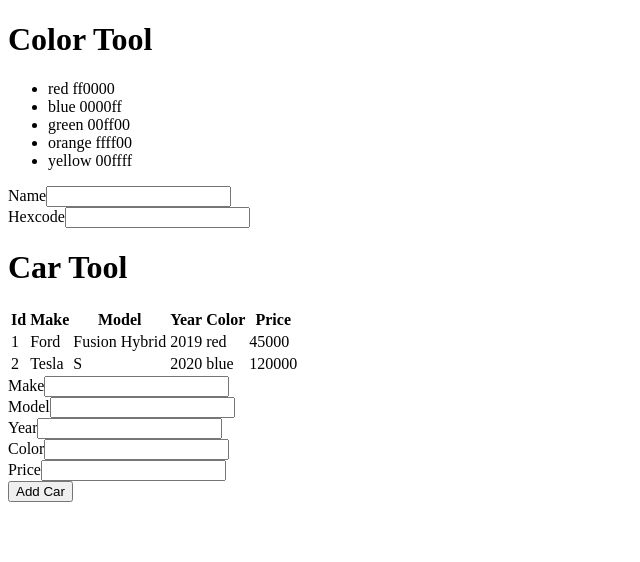
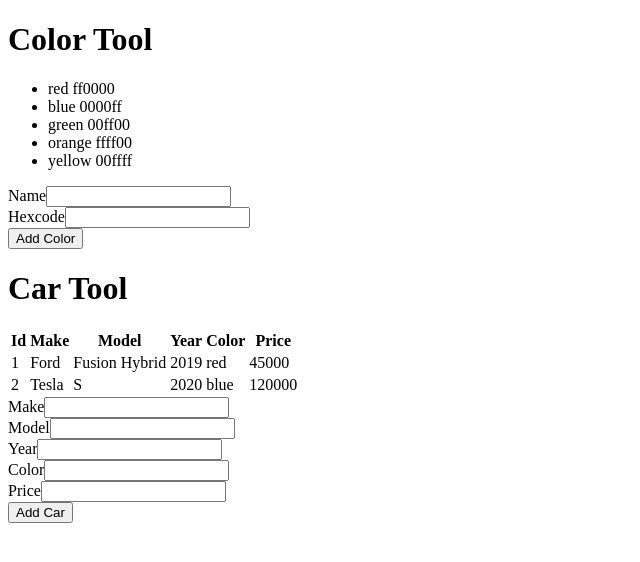
Before and after one commit to t4d-classes/react_03102021, a React (Create React App) app in the folder demo-app/: page / in a window 1280 px wide. Shown: the top 562 px of the page, without its empty margins (0-640 px from the left). Built offline with nearby package versions, Linux system fonts and the light colour scheme.

Commit message:
add code demos

```diff
--- a/demo-app/src/components/ColorTool.js
+++ b/demo-app/src/components/ColorTool.js
@@ -1,39 +1,43 @@
-import { useState } from "react";
+import { useState } from 'react';
 
 export function ColorTool(props) {
-  // render logic
+  const [colors, setColors] = useState(props.colors.concat());
 
-  const [colorForm, setColorForm] = useState(
-    {
-      name: "",
-      hexcode: "",
-    } /* initial form state */
-  );
+  const [colorForm, setColorForm] = useState({
+    name: '',
+    hexcode: '',
+  });
 
-  const colorListItems = props.colors.map((color) => (
-    <li key={color.id}>
-      {color.name} {color.hexcode}
-    </li>
-  ));
-
-  // are similar to the methods on the class
-  const change = (e) => {
-    // updates color form, and triggers the re-render
+  const change = e => {
     setColorForm({
-      ...colorForm, // copy the properties from the original object
-      // updates the property of the field I am typing into
+      ...colorForm,
       [e.target.name]: e.target.value,
     });
   };
 
-  console.log(colorForm);
+  const addColor = () => {
+    setColors([
+      ...colors,
+      { ...colorForm, id: Math.max(...colors.map(c => c.id), 0) + 1 },
+    ]);
+    setColorForm({
+      name: '',
+      hexcode: '',
+    });
+  };
 
   return (
     <>
       <header>
         <h1>Color Tool</h1>
       </header>
-      <ul>{colorListItems}</ul>
+      <ul>
+        {colors.map(color => (
+          <li key={color.id}>
+            {color.name} {color.hexcode}
+          </li>
+        ))}
+      </ul>
       <form>
         <div>
           <label htmlFor="name-input">Name</label>
@@ -55,6 +59,9 @@ export function ColorTool(props) {
             onChange={change}
           />
         </div>
+        <button type="button" onClick={addColor}>
+          Add Color
+        </button>
       </form>
     </>
   );
```
